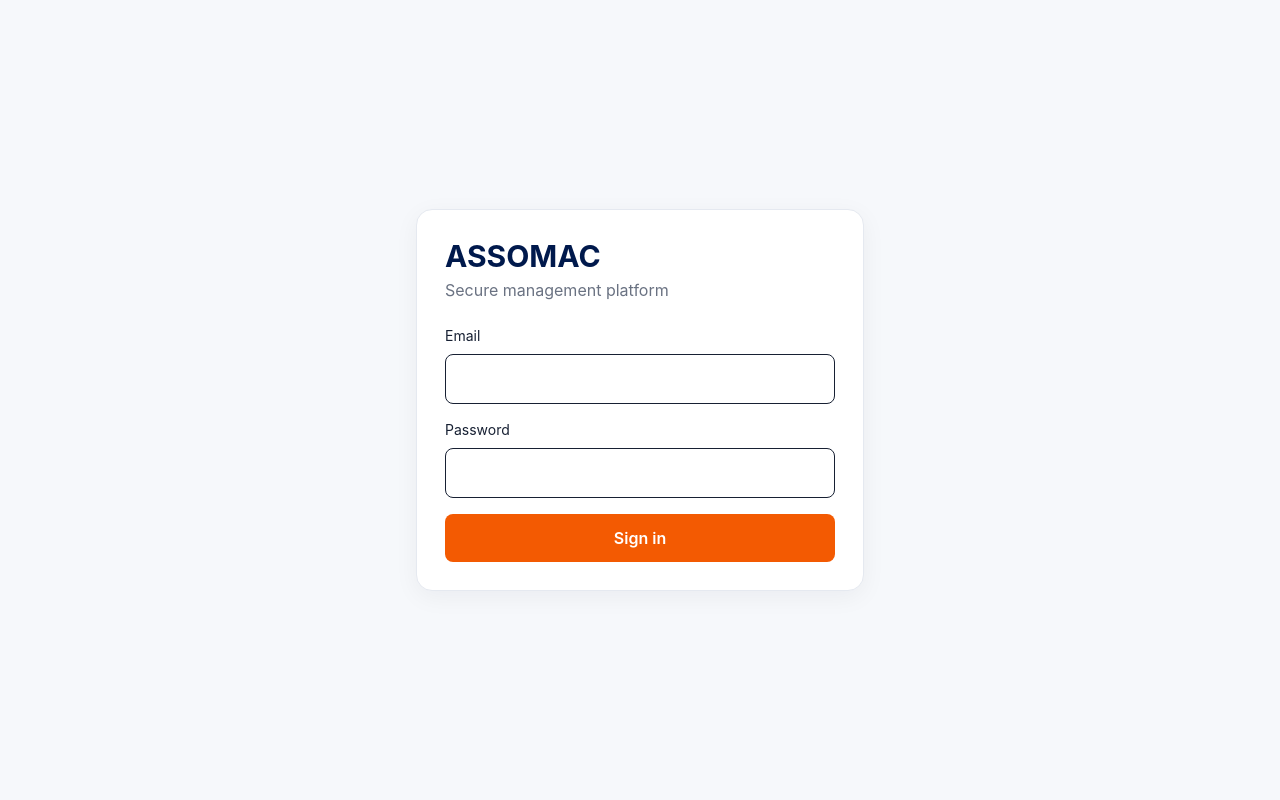
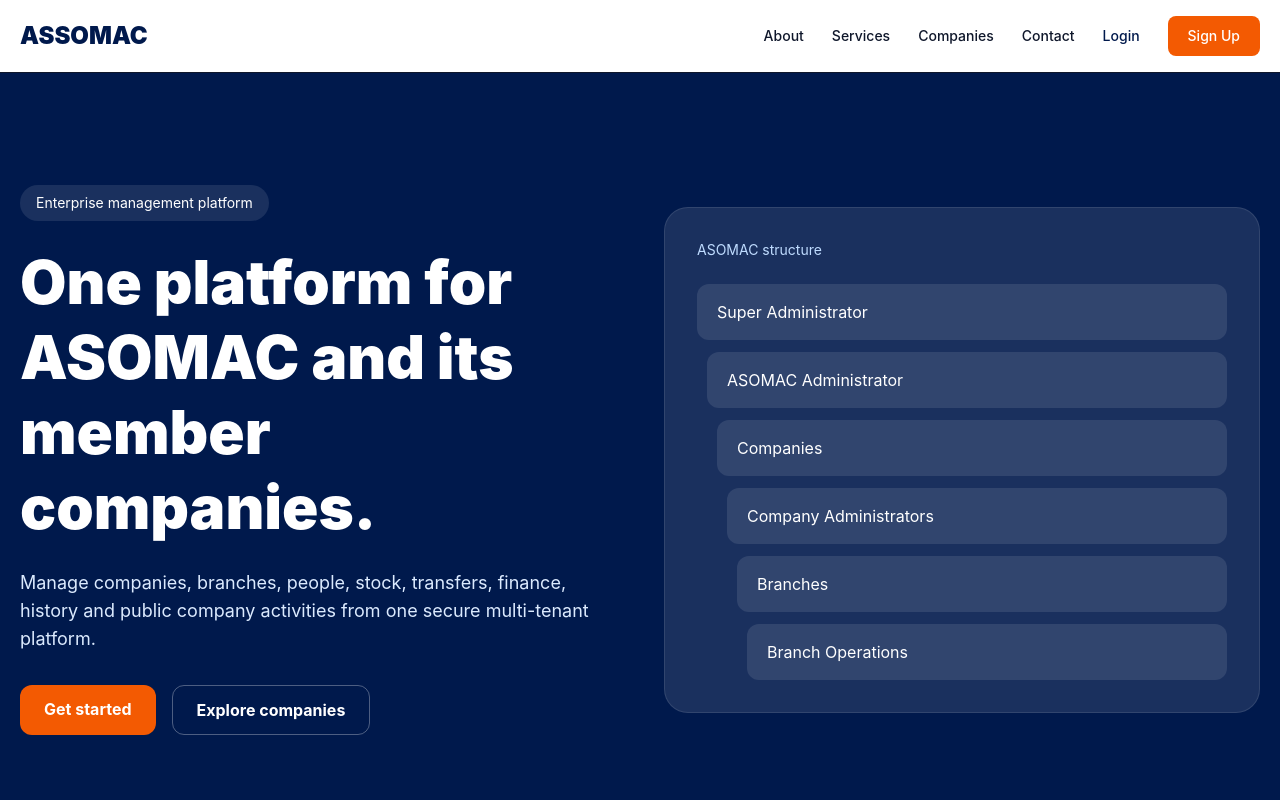
Before and after one commit to Grobaltech/Assomac-cloudflare, a React (Vite) app in the folder frontend/: page / in a window 1280 px wide. Before the commit this address led to /login. Shown: the top 800 px of the page. Built offline with nearby package versions, Linux system fonts and the light colour scheme; no server answers; the database is empty.

Commit message:
Connect public landing, administration, and company routes

```diff
--- a/frontend/src/App.tsx
+++ b/frontend/src/App.tsx
@@ -1,4 +1,19 @@
-import {useEffect,useState,type ReactNode} from 'react';import{Routes,Route,Link,useNavigate}from'react-router-dom';import{supabase}from'./lib/supabase';import Login from './pages/Login';import Dashboard from './pages/Dashboard';import Companies from './pages/Companies';import Transfers from './pages/Transfers';import HistoricalEntry from './pages/HistoricalEntry';
-function Shell({children}:{children:ReactNode}){const nav=useNavigate();const logout=async()=>{await supabase.auth.signOut();nav('/login')};return <div className="min-h-screen"><header className="bg-[#00194C] text-white"><div className="max-w-7xl mx-auto px-5 py-4 flex items-center justify-between"><Link to="/" className="font-bold text-xl">ASSOMAC</Link><nav className="flex gap-4 text-sm"><Link to="/companies">Companies</Link><Link to="/transfers">Transfers</Link><Link to="/historical">Historical Data</Link><button onClick={logout}>Sign out</button></nav></div></header><main className="max-w-7xl mx-auto p-5">{children}</main></div>}
-function Protected({children}:{children:ReactNode}){const[ready,setReady]=useState(false);const nav=useNavigate();useEffect(()=>{supabase.auth.getSession().then(({data})=>{if(!data.session)nav('/login');else setReady(true)})},[]);return ready?<Shell>{children}</Shell>:<div className="p-10">Loading…</div>}
-export default function App(){return <Routes><Route path="/login" element={<Login/>}/><Route path="/" element={<Protected><Dashboard/></Protected>}/><Route path="/companies" element={<Protected><Companies/></Protected>}/><Route path="/transfers" element={<Protected><Transfers/></Protected>}/><Route path="/historical" element={<Protected><HistoricalEntry/></Protected>}/></Routes>}
+import {useEffect,useState,type ReactNode} from 'react';
+import {Routes,Route,Link,useNavigate} from 'react-router-dom';
+import {supabase} from './lib/supabase';
+import Login from './pages/Login';
+import Dashboard from './pages/Dashboard';
+import Companies from './pages/Companies';
+import Transfers from './pages/Transfers';
+import HistoricalEntry from './pages/HistoricalEntry';
+import LandingPage from './pages/LandingPage';
+import Admin from './pages/Admin';
+import CompanyPage from './pages/CompanyPage';
+
+function Shell({children}:{children:ReactNode}){
+ const nav=useNavigate();
+ const logout=async()=>{await supabase.auth.signOut();nav('/login')};
+ return <div className="min-h-screen"><header className="bg-[#00194C] text-white"><div className="max-w-7xl mx-auto px-5 py-4 flex items-center justify-between"><Link to="/dashboard" className="font-bold text-xl">ASSOMAC</Link><nav className="flex gap-4 text-sm items-center"><Link to="/dashboard">Dashboard</Link><Link to="/admin">Administration</Link><Link to="/companies">Companies</Link><Link to="/transfers">Transfers</Link><Link to="/historical">Historical Data</Link><button onClick={logout}>Sign out</button></nav></div></header><main className="max-w-7xl mx-auto p-5">{children}</main></div>
+}
+function Protected({children}:{children:ReactNode}){const[ready,setReady]=useState(false);const nav=useNavigate();useEffect(()=>{let active=true;supabase.auth.getSession().then(({data})=>{if(!active)return;if(!data.session)nav('/login');else setReady(true)});return()=>{active=false}},[nav]);return ready?<Shell>{children}</Shell>:<div className="p-10">Loading…</div>}
+export default function App(){return <Routes><Route path="/" element={<LandingPage/>}/><Route path="/login" element={<Login/>}/><Route path="/register" element={<div className="p-10 text-center"><h1 className="text-3xl font-bold">Registration</h1><p className="mt-3 text-slate-500">Registration will be connected to the controlled onboarding workflow next.</p><Link className="text-[#f35a02] inline-block mt-5" to="/login">Go to Login</Link></div>}/><Route path="/company/:slug" element={<CompanyPage/>}/><Route path="/dashboard" element={<Protected><Dashboard/></Protected>}/><Route path="/admin" element={<Protected><Admin/></Protected>}/><Route path="/companies" element={<Protected><Companies/></Protected>}/><Route path="/transfers" element={<Protected><Transfers/></Protected>}/><Route path="/historical" element={<Protected><HistoricalEntry/></Protected>}/></Routes>}
```
